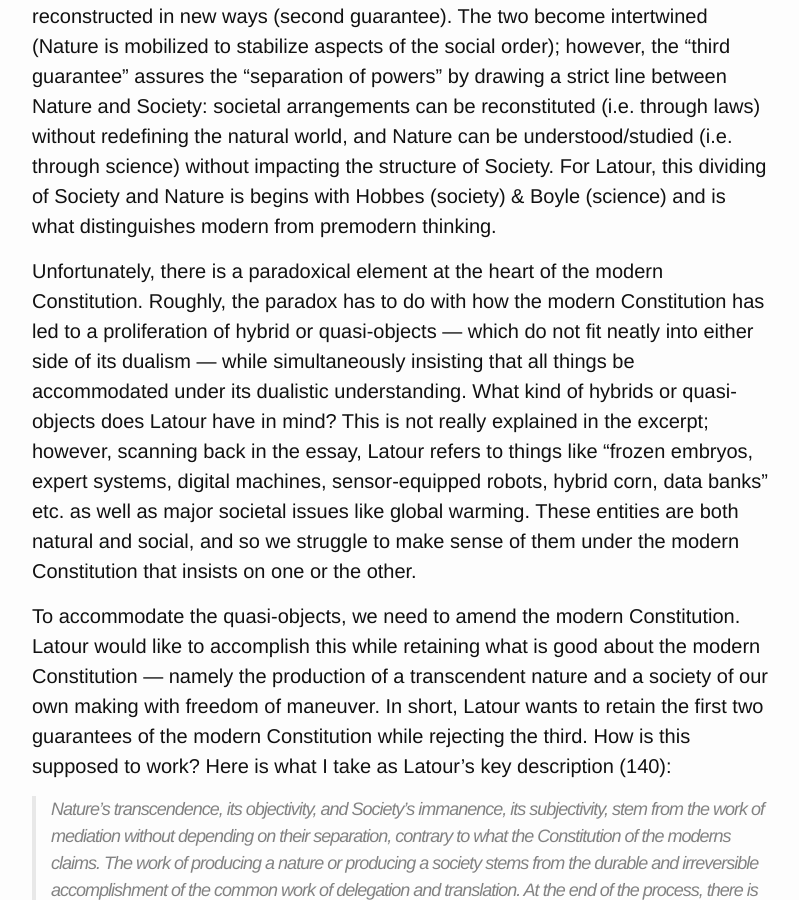
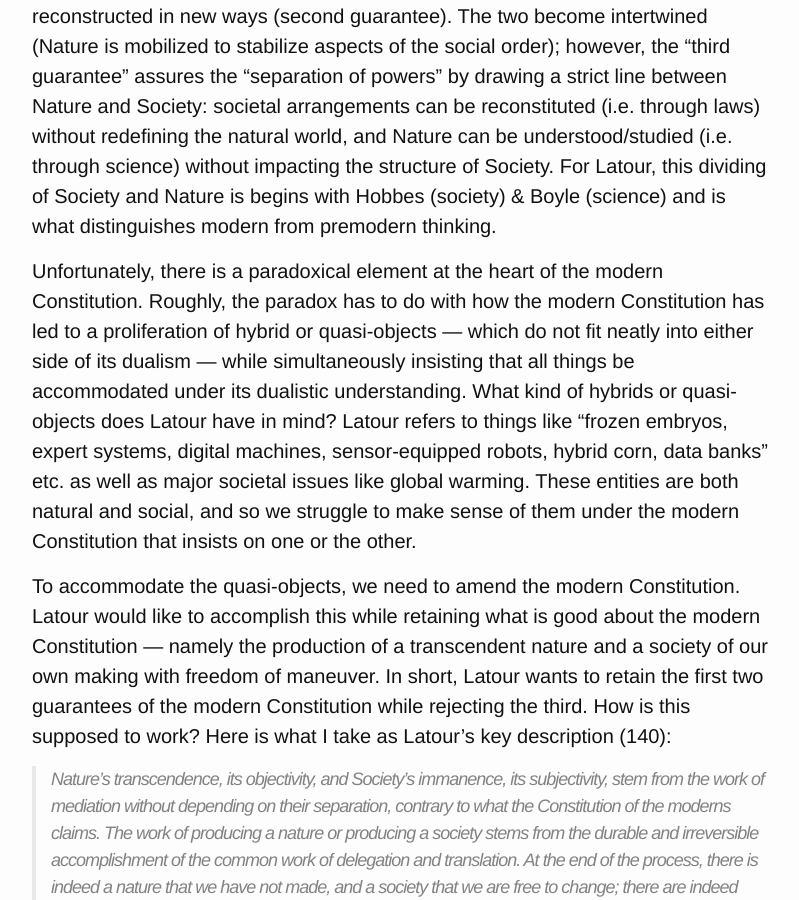
Before and after one commit to Fossj117/fossj117.github.io, a Jekyll site: the page built from _posts/2021-10-19-we-have-never-been-modern.md, in a window 1280 px wide and 900 px high, scrolled down 500 px. Shown: the whole window, without its empty margins (238-1037 px from the left). Built offline with Jekyll 4.4.1, drawn with Linux system fonts in a browser that asks for light colours; a script that is not in the unit is left out; comment, search, counter and statistics services are not loaded.

Commit message:
tweak language in we have never been modern post

```diff
--- a/_posts/2021-10-19-we-have-never-been-modern.md
+++ b/_posts/2021-10-19-we-have-never-been-modern.md
@@ -11,7 +11,7 @@ In this post, I attempt to build up some interpretive understanding of Latour's
 
 The first key idea in *We Have Never Been Modern* is the “modern” Constitution, which Latour thinks is characterized by its dividing-up of “Nature” on the one hand and “Society” on the other. Nature is “transcendent” in the sense of not having been constructed by humans (first guarantee); Society, by contrast, is immanent and constructed and so always retains the freedom and possibility of being reconstructed in new ways (second guarantee). The two become intertwined (Nature is mobilized to stabilize aspects of the social order); however, the “third guarantee” assures the “separation of powers” by drawing a strict line between Nature and Society: societal arrangements can be reconstituted (i.e. through laws) without redefining the natural world, and Nature can be understood/studied (i.e. through science) without impacting the structure of Society. For Latour, this dividing of Society and Nature is begins with Hobbes (society) & Boyle (science) and is what distinguishes modern from premodern thinking.
 
-Unfortunately, there is a paradoxical element at the heart of the modern Constitution. Roughly, the paradox has to do with how the modern Constitution has led to a proliferation of hybrid or quasi-objects  — which do not fit neatly into either side of its dualism — while simultaneously insisting that all things be accommodated under its dualistic understanding. What kind of hybrids or quasi-objects does Latour have in mind? This is not really explained in the excerpt; however, scanning back in the essay, Latour refers to things like “frozen embryos, expert systems, digital machines, sensor-equipped robots, hybrid corn, data banks” etc. as well as major societal issues like global warming. These entities are both natural and social, and so we struggle to make sense of them under the modern Constitution that insists on one or the other.
+Unfortunately, there is a paradoxical element at the heart of the modern Constitution. Roughly, the paradox has to do with how the modern Constitution has led to a proliferation of hybrid or quasi-objects  — which do not fit neatly into either side of its dualism — while simultaneously insisting that all things be accommodated under its dualistic understanding. What kind of hybrids or quasi-objects does Latour have in mind? Latour refers to things like “frozen embryos, expert systems, digital machines, sensor-equipped robots, hybrid corn, data banks” etc. as well as major societal issues like global warming. These entities are both natural and social, and so we struggle to make sense of them under the modern Constitution that insists on one or the other.
 
 To accommodate the quasi-objects, we need to amend the modern Constitution. Latour would like to accomplish this while retaining what is good about the modern Constitution — namely the production of a transcendent nature and a society of our own making with freedom of maneuver. In short, Latour wants to retain the first two guarantees of the modern Constitution while rejecting the third. How is this supposed to work? Here is what I take as Latour’s key description (140):
 
```
